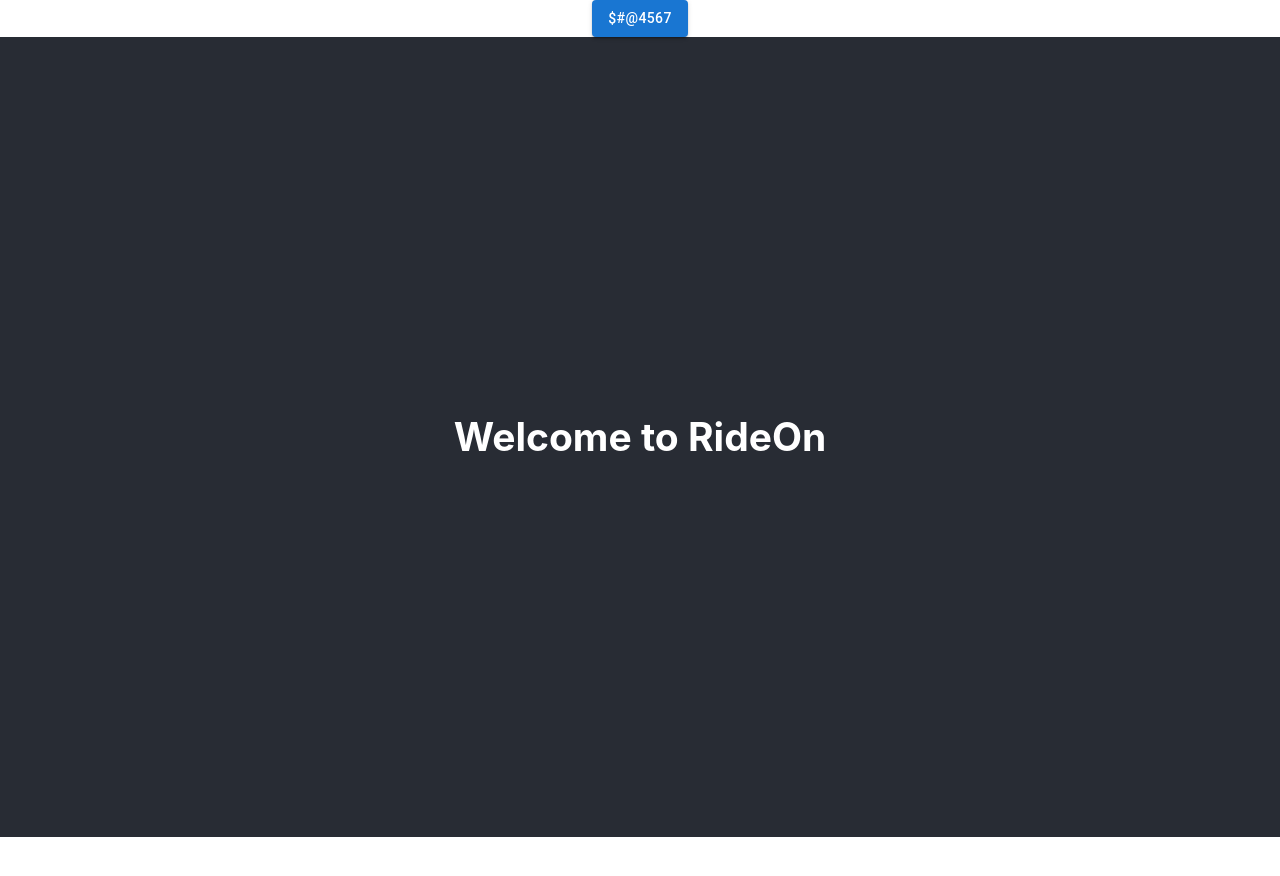
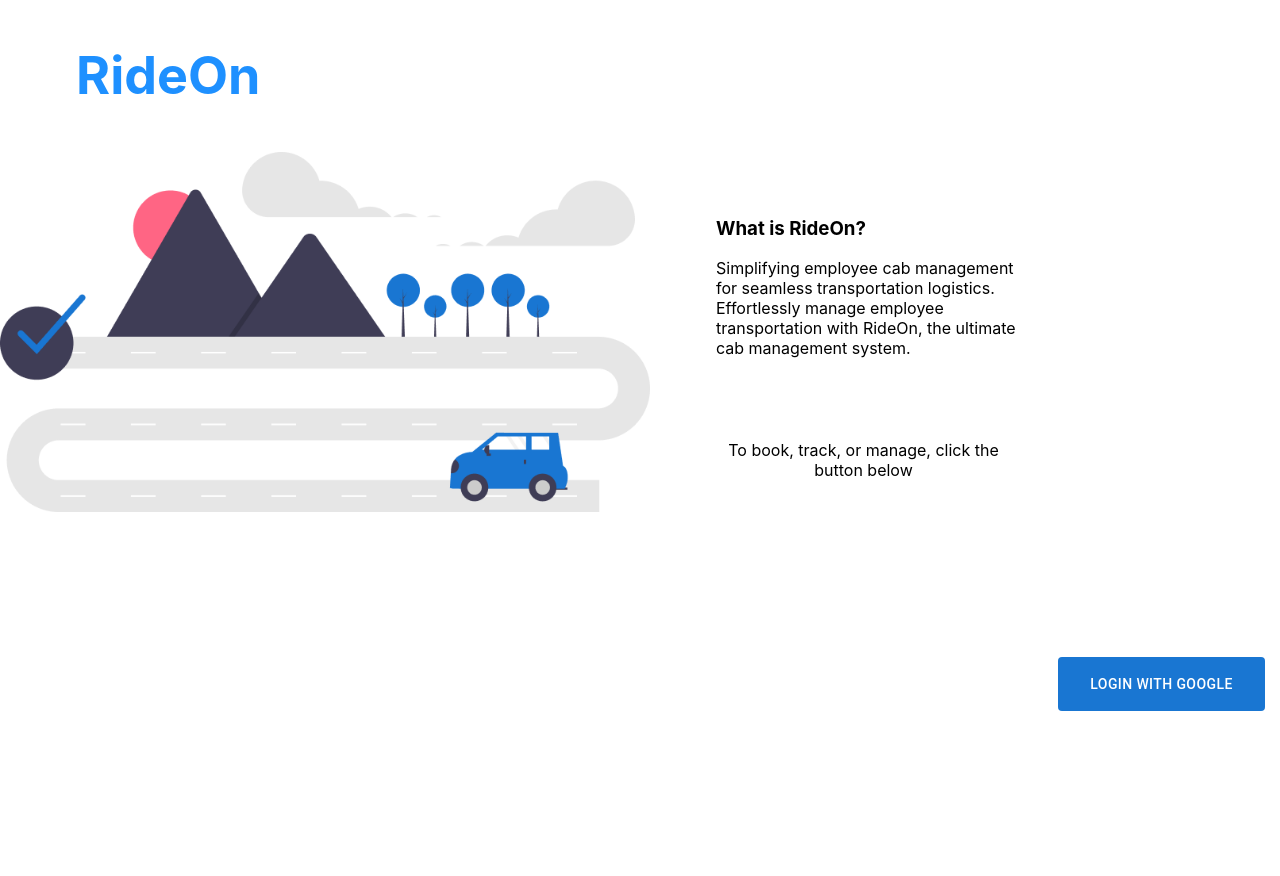
Before and after one commit to UI-GGN/CBP3-Team-RideOn, a React (Create React App) app: page / in a window 1280 px wide. Shown: the top 876 px of the page. Before the commit the page ends 837 px from the top, so only its background shows below. Built offline with nearby package versions, Linux system fonts and the light colour scheme.

Commit message:
ci: add login page [Shivangi][RideOn13]

```diff
--- a/src/App.css
+++ b/src/App.css
@@ -1,38 +1,67 @@
-.App {
+App {
   text-align: center;
 }
 
-.App-logo {
-  height: 40vmin;
-  pointer-events: none;
+.App-header {
+  min-height: 10vh;
+  margin-top: 44px;
+  margin-left: 76px;
+  width: 225px;
+  height: 88px;
+  align-items: flex-start;
+  font-size: calc(10px + 2vmin);
+  color: dodgerblue;
 }
 
-@media (prefers-reduced-motion: no-preference) {
-  .App-logo {
-    animation: App-logo-spin infinite 20s linear;
-  }
+.body {
+  padding: 0;
+  margin: 0;
 }
 
-.App-header {
-  background-color: #282c34;
-  min-height: 100vh;
+.Parent1 {
+  display: flex;
+  flex-direction: row;
+}
+.Parent2 {
   display: flex;
   flex-direction: column;
-  align-items: center;
-  justify-content: center;
-  font-size: calc(10px + 2vmin);
+}
+.child1 {
+  width: 75%;
+  height: 100vh;
+  margin-top: 20px;
+  text-align: center;
   color: white;
 }
 
-.App-link {
-  color: #61dafb;
+.child2 {
+  width: 50%;
+  padding: 30px;
+  margin-top: 30px;
+  height: 20vh;
+  margin: 36px;
+  margin-bottom: 5px;
+  padding-bottom: 5px;
+  text-align: center;
 }
-
-@keyframes App-logo-spin {
-  from {
-    transform: rotate(0deg);
-  }
-  to {
-    transform: rotate(360deg);
-  }
+.child3 {
+  width: 50%;
+  padding: 20px;
+  height: 20vh;
+  margin-top: 30px;
+  margin: 36px;
+  text-align: center;
 }
+#button{
+  padding: 0px 16px;
+  gap: 16px;
+  position: absolute;
+  width: 207px;
+  height: 54.11px;
+  left: 1058px;
+  top: 657px;
+  background: #1976D2;
+  radius: 4px;
+  color: #FFFFFF;
+  backgroundColor: #1976D2;
+}
--- a/src/App.js
+++ b/src/App.js
@@ -1,17 +1,11 @@
 import React from "react";
 import "./App.css";
-import {Button} from "@mui/material";
+import Login from "./pages/login/login";
 
 function App() {
-  const a = "#@4567";
   return (
-    <div className="App">
-      <Button variant="contained" color="primary">
-        ${a}
-      </Button>
-      <header className="App-header">
-        <h2>Welcome to RideOn</h2>
-      </header>
+    <div>
+      <Login />
     </div>
   );
 }
--- /dev/null
+++ b/src/pages/login/login.js
@@ -0,0 +1,41 @@
+import React from "react";
+import {Button} from "@mui/material";
+import img from "../../images/login.png";
+function Login() {
+  return (
+    <div>
+      <div className="App">
+        <header className="App-header">
+          <h1>RideOn</h1>
+        </header>
+      </div>
+      <body>
+        <div className="Parent1">
+          <div className="child1">
+            <img src={img} width={650} />
+          </div>
+          <div className="Parent2">
+            <div className="child2">
+              <p style={{"text-align": "left"}}>
+                <h3>What is RideOn?</h3>
+                Simplifying employee cab management for seamless <b></b>
+                transportation logistics. Effortlessly manage <b></b>
+                employee transportation with RideOn, the ultimate <b></b>
+                cab management system.
+              </p>
+            </div>
+            <div className="child3">
+              <p>To book, track, or manage, click the button below</p>
+              <Button id="button"
+              >
+                login with google
+              </Button>
+            </div>
+          </div>
+        </div>
+      </body>
+    </div>
+  );
+}
+
+export default Login;
```
Also changed, not shown: src/images/login.png (added), src/pages/login/login.scss (added).
